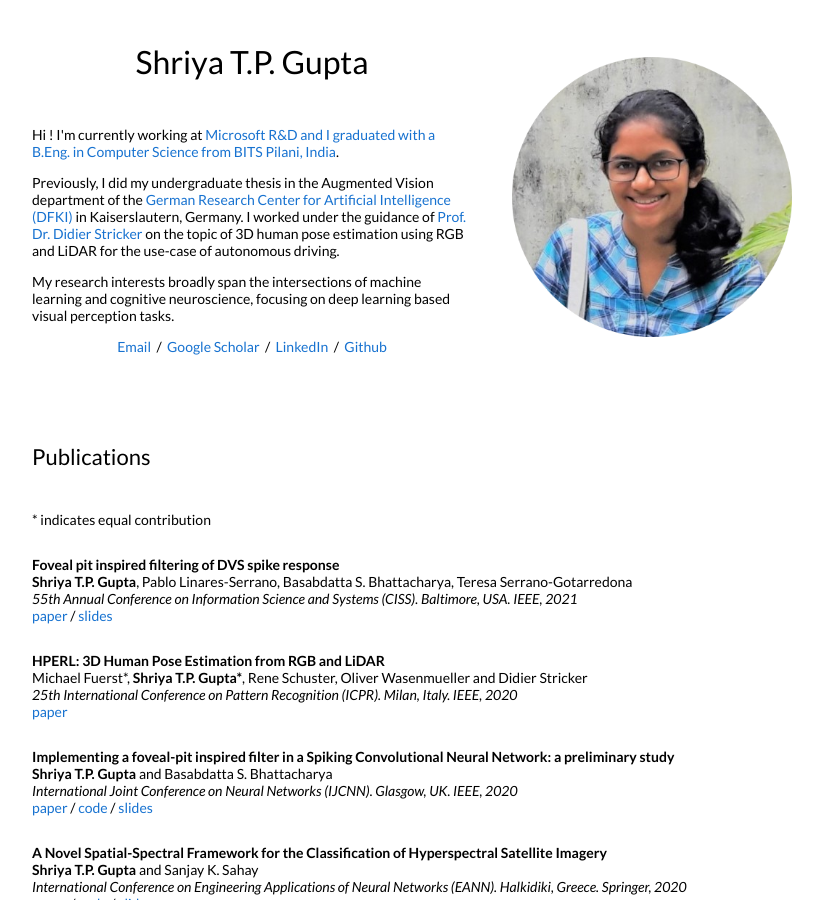
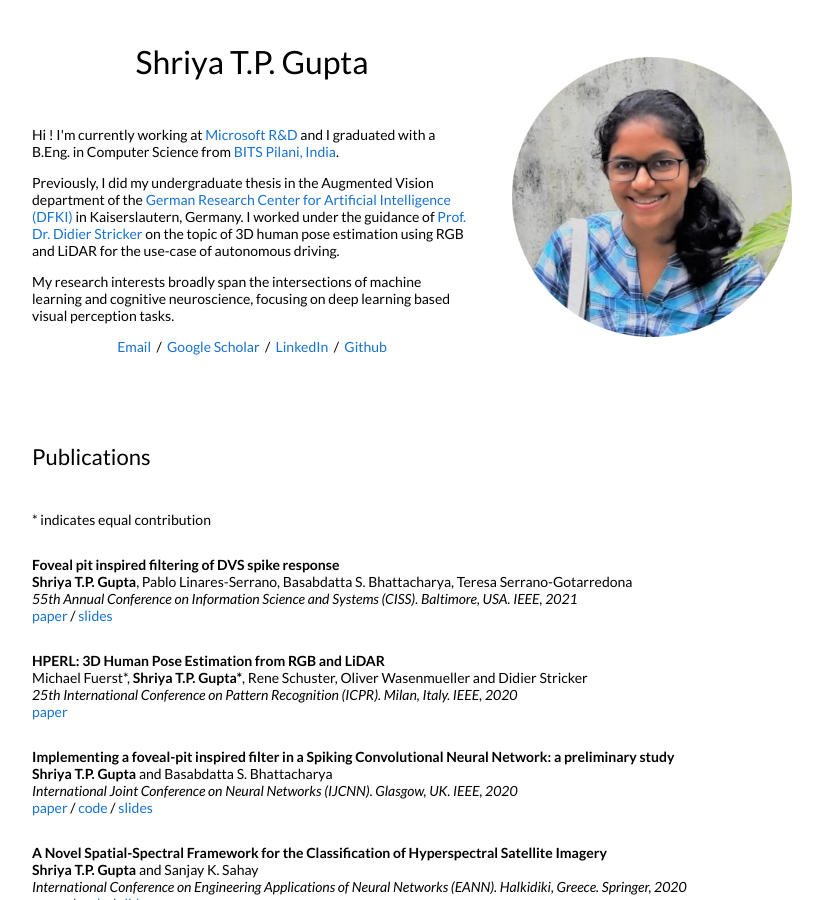
Before and after one commit to shriya999/shriya999.github.io, a Jekyll site: the page built from _posts/2021-3-7-microsoft_fulltime.md, in a window 1280 px wide and 900 px high. Shown: the whole window, without its empty margins (228-1051 px from the left). Built offline with Jekyll 4.4.1, drawn with Linux system fonts in a browser that asks for light colours; part of the change alters nothing that is shown.

```diff
--- a/_layouts/default.html
+++ b/_layouts/default.html
@@ -27,7 +27,7 @@
               </h1>
 		<br>
               </p>
-              <p>Hi ! I'm currently working at <a href="https://www.microsoft.com">Microsoft R&D and I graduated with a B.Eng. in Computer Science from <a href="https://www.bits-pilani.ac.in/goa/">BITS Pilani, India</a></a>.
+              <p>Hi ! I'm currently working at <a href="https://www.microsoft.com">Microsoft R&D</a> and I graduated with a B.Eng. in Computer Science from <a href="https://www.bits-pilani.ac.in/goa/">BITS Pilani, India</a>.
               </p>
 		<p>
 		Previously, I did my undergraduate thesis in the Augmented Vision department of the <a href="https://www.dfki.de/en/web/">German Research Center for Artificial Intelligence (DFKI)</a> in Kaiserslautern, Germany. I worked under the guidance of <a href="https://av.dfki.de/members/stricker/">Prof. Dr. Didier Stricker</a> on the topic of 3D human pose estimation using RGB and LiDAR for the use-case of autonomous driving.
```
